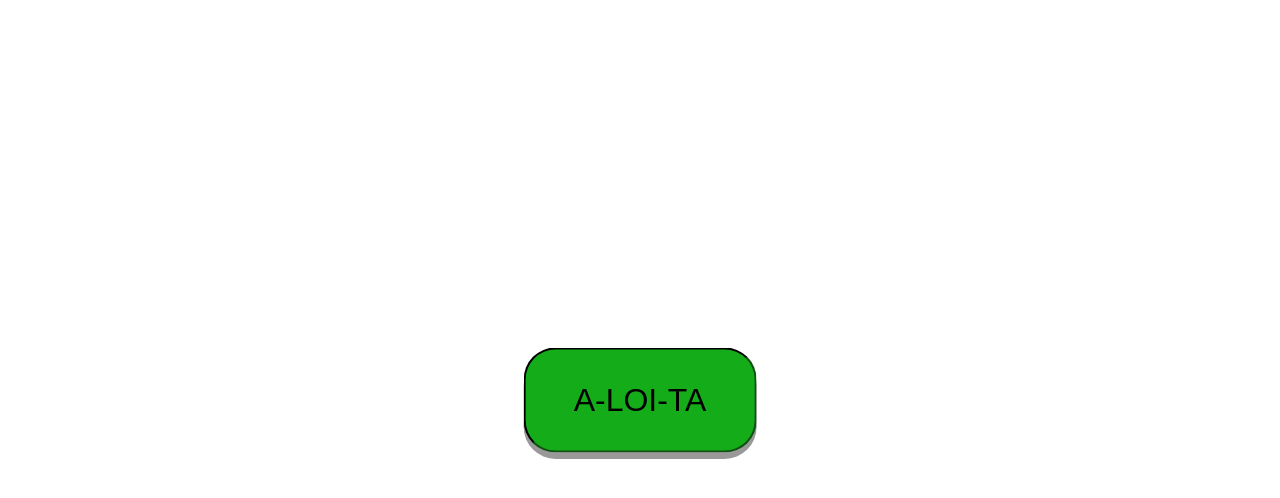
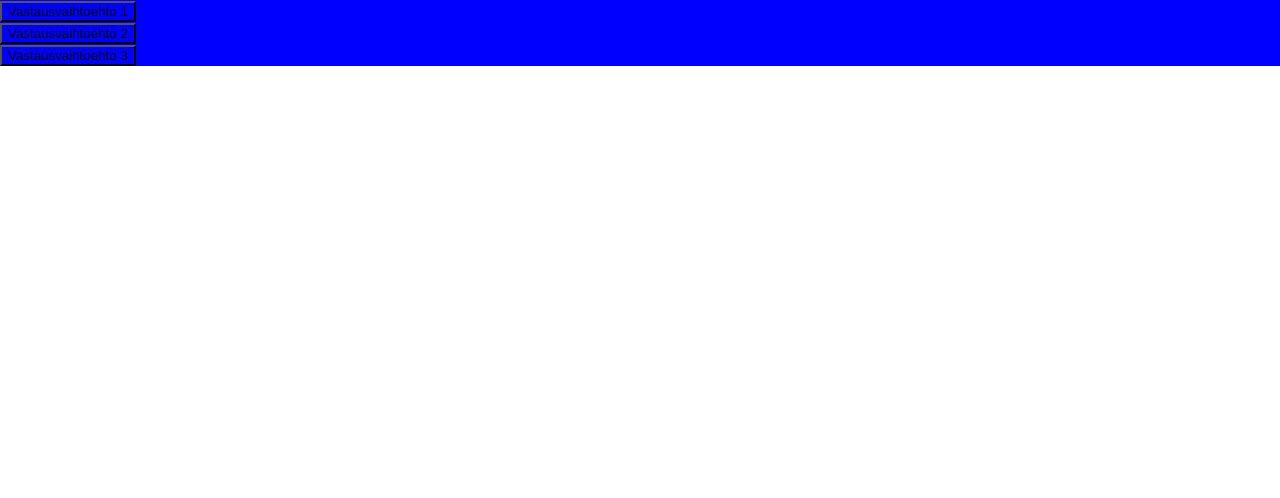
Before and after one commit to pienokainen/MIAU, a React (Create React App) app in the folder miauapp/: page / in a window 1280 px wide. Shown: the top 498 px of the page. Built offline with nearby package versions, Linux system fonts and the light colour scheme; the HTML template or start-up script is replaced by a standard one.

Commit message:
Button group base added

```diff
--- a/miauapp/src/App.js
+++ b/miauapp/src/App.js
@@ -1,7 +1,9 @@
 import React, {useState} from  'react';
 import {BrowserRouter as Router, Route, Switch} from 'react-router-dom';
 import {GetView} from './services'
-import LandingPage from './reactComponents/pages/index.js';
+import LandingPage from './reactComponents/pages/index.js'
+import QuestionnairePage from './reactComponents/pages/QuestionnairePage.js';
+import ReportPage from './reactComponents/pages/ReportPage.js';
 import StoryPage from './reactComponents/pages/StoryPage.js';
 import globalStyles from './styles/globalStyles.css';
 
@@ -24,10 +26,16 @@ function App() {
       <div className={globalStyles}>
         <Switch>
           <Route exact path={currentPage}>
-            <LandingPage textValue={textValue} handlePageChange={handlePageChange} pageProperties={newPageInformation}/>
+            <QuestionnairePage /* LandingPage */ textValue={textValue} handlePageChange={handlePageChange} pageProperties={newPageInformation}/>
           </Route>
           <Route exact path={currentPage}>
             <StoryPage textValue={textValue} handlePageChange={handlePageChange} pageProperties={newPageInformation}/>
+          </Route>
+          <Route exact path={currentPage}>
+            <QuestionnairePage textValue={textValue} handlePageChange={handlePageChange} pageProperties={newPageInformation}/>
+          </Route>
+          <Route exact path={currentPage}>
+            <ReportPage textValue={textValue} handlePageChange={handlePageChange} pageProperties={newPageInformation}/>
           </Route>
         </Switch>
       </div>
--- a/miauapp/src/reactComponents/pages/QuestionnairePage.js
+++ b/miauapp/src/reactComponents/pages/QuestionnairePage.js
@@ -1,7 +1,14 @@
 import { React } from 'react';
-
+import Button from '../components/Button.js';
+import './styles.css';
 
 
 export default function QuestionnairePage() {
-    return (<></>);
+
+    return (<div class="button-group">
+                <Button buttonText={"Vastausvaihtoehto 1"} classPosition={"questionnaire-button"} classStyle={"questionnaire-button-style"}/>
+                <Button buttonText={"Vastausvaihtoehto 2"} classPosition={"questionnaire-button"} classStyle={"questionnaire-button-style"}/>
+                <Button buttonText={"Vastausvaihtoehto 3"} classPosition={"questionnaire-button"} classStyle={"questionnaire-button-style"}/>
+            </div>);
+
 }
--- a/miauapp/src/reactComponents/pages/styles.css
+++ b/miauapp/src/reactComponents/pages/styles.css
@@ -0,0 +1,7 @@
+.questionnaire-button {
+    background-color: blue;
+}
+
+.questionnaire-button-style {
+    background-color: blue;
+}
```
